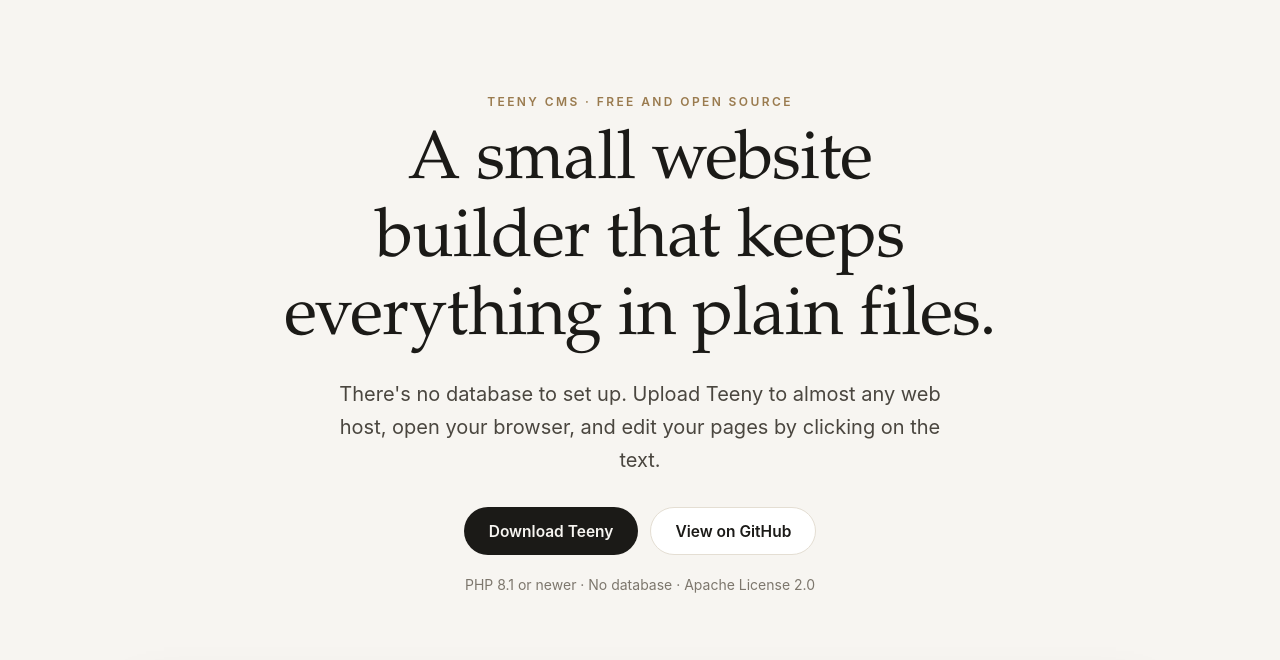
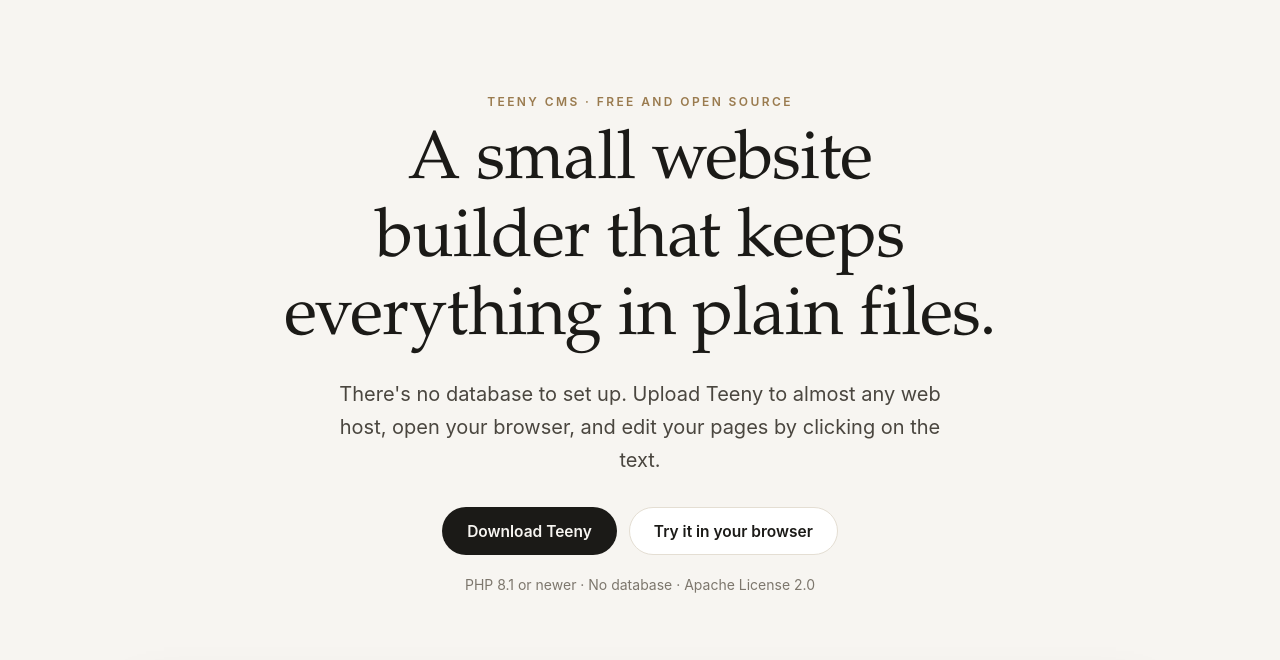
Before and after one commit to teenycms/teenycms.github.io, a plain HTML site: page index.html in a window 1280 px wide. Shown: the part 73-733 px from the top of the page. Drawn offline with Linux system fonts and the light colour scheme.

Commit message:
Add Try it in your browser

```diff
--- a/index.html
+++ b/index.html
@@ -57,7 +57,7 @@
       <p class="lead">There's no database to set up. Upload Teeny to almost any web host, open your browser, and edit your pages by clicking on the text.</p>
       <div class="actions">
         <a class="btn btn--primary" href="https://github.com/webzing/teeny/releases/latest">Download Teeny</a>
-        <a class="btn btn--ghost" href="https://github.com/webzing/teeny">View on GitHub</a>
+        <a class="btn btn--ghost" href="https://codespaces.new/webzing/teeny?quickstart=1">Try it in your browser</a>
       </div>
       <p class="fine">PHP 8.1 or newer · No database · Apache License 2.0</p>
     </div>
@@ -144,6 +144,7 @@
         <li class="card"><span class="steps__n" aria-hidden="true">3</span><h3>Save your rescue code</h3><p>Choose a look, create your account and keep the rescue code it shows. Then start editing.</p></li>
       </ol>
       <p class="note">You need PHP 8.1 or newer with the <code>json</code> and <code>dom</code> extensions, on Apache, LiteSpeed, IIS or nginx. Step-by-step help is in the <a href="https://github.com/webzing/teeny/wiki/Installation">installation guide</a>.</p>
+      <p class="note">Just want to look around first? <a href="https://codespaces.new/webzing/teeny?quickstart=1">Try it in your browser</a> with GitHub Codespaces (free GitHub account), or run <code>php -S localhost:8000 router.php</code> in the Teeny folder on your computer.</p>
     </div>
   </section>
 
```
